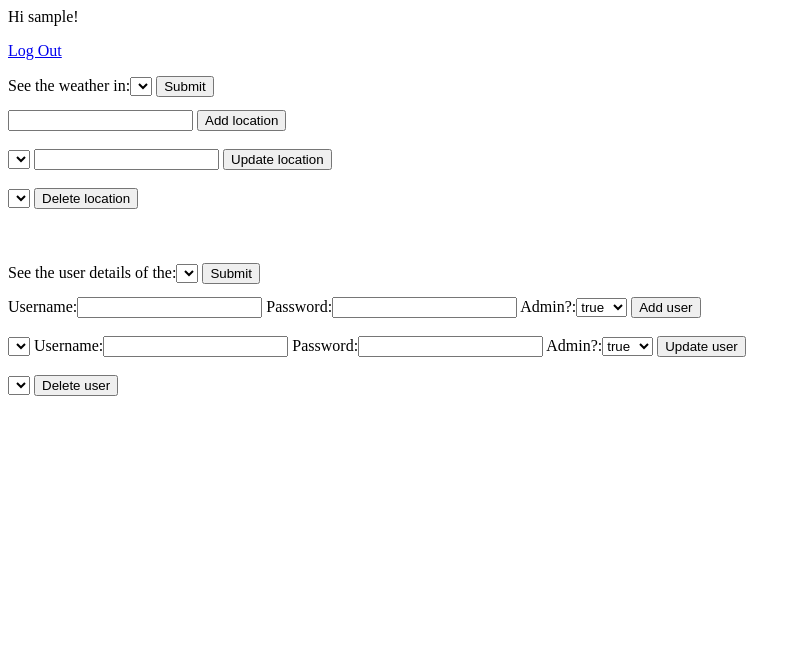
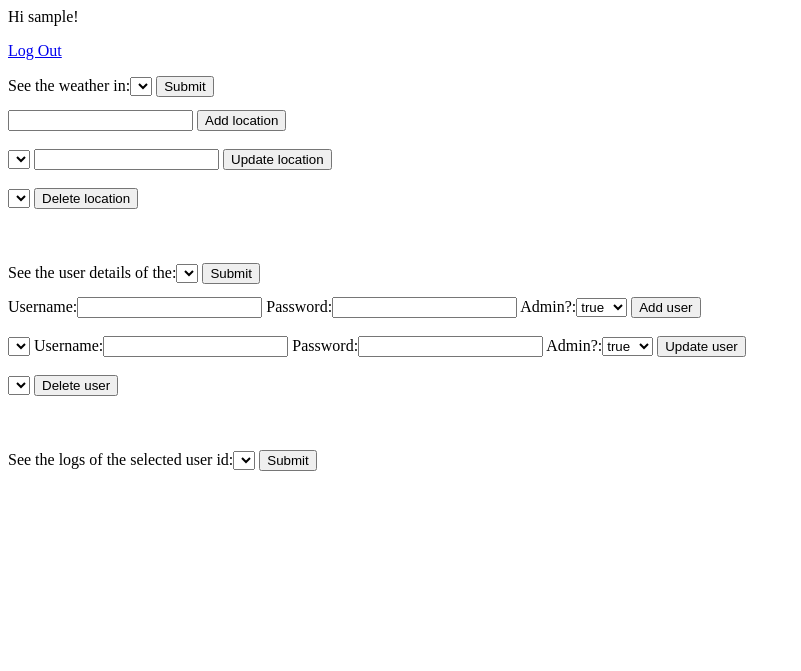
Before and after one commit to salihkilicoglu/weather_app, a Django app: page / in a window 1280 px wide. Shown: the top 671 px of the page, without its empty margins (0-801 px from the left). Run offline with Django 4.2, Linux system fonts and the light colour scheme; a user stored in the database is signed in; tables that the repository leaves empty hold one stand-in row (values such as "Sample post"); lists and menus that the app fills with data are empty.

Commit message:
when weather button fails query_success=false

```diff
--- a/backend/weather/models.py
+++ b/backend/weather/models.py
@@ -14,6 +14,6 @@ class Log(models.Model):
     query_date = models.DateTimeField(default=datetime.now)
     location_id = models.ForeignKey(Locations, to_field='city',null=True, on_delete=models.SET_NULL)
     ip_address = models.GenericIPAddressField(blank=True, null=True)
-    query_result = models.JSONField()
+    query_result = models.JSONField(null=True)
     query_time = models.FloatField()
     query_success = models.BooleanField(default=False)
--- a/backend/weather/views.py
+++ b/backend/weather/views.py
@@ -77,7 +77,6 @@ log_create_view = LogCreateAPIView.as_view()
 # Users
 class UserListAPIView(
     LoginRequiredMixin,
-    IsAdminUserMixin,
     generics.ListAPIView):
     serializer_class = UserSerializer
     queryset = User.objects.all()
--- a/frontend/static/js/app.js
+++ b/frontend/static/js/app.js
@@ -45,6 +45,14 @@ if(data){
   $('document').body.append('selectoptions');
 }
 }))
+
+$(document).on('load', $.getJSON( "api/weather/users/", function(data) {
+  if(data){
+    $('#users_log').append(data.map(selectbox => `<option>${selectbox.id}</option>`))
+  } else{
+    $('document').body.append('selectoptions');
+  }
+  }))
 
 
 const csrftoken = document.querySelector('[name=csrfmiddlewaretoken]').value;
@@ -176,16 +184,12 @@ $(document).ready(function(){
     var startTime = performance.now();
     window.selectedVal = $("#locations option:selected").val();
     $.getJSON(`https://api.openweathermap.org/data/2.5/weather?appid=02a69e2a05969cc2aa72d672bfe47a3d&units=metric&lang=tr&q=${window.selectedVal}`, function(data) {
-      if(data){
+      var myjson = data;
       document.getElementById("weather_json").textContent = JSON.stringify(data, undefined, 2);
       var query_success = true;
-      var myjson = data;
       var endTime = performance.now();
       var query_time = endTime - startTime;
-      }
-      else{
-      var query_success = false;
-      }
+
       $.ajax({
         type: 'POST',
         url: "api/weather/logs/create/",
@@ -198,11 +202,29 @@ $(document).ready(function(){
         },
         dataType: "json",
         contentType: "application/json"
-      });
+      })
+    })
+    .fail(function() {
+      var query_success = false;
+      var query_time = 0;
+      var myjson = null;
+      $.ajax({
+        type: 'POST',
+        url: "api/weather/logs/create/",
+        data: JSON.stringify({location_id: window.selectedVal, query_result: myjson, query_time: query_time, query_success: query_success}),
+        headers: {
+          'X-CSRFToken': csrftoken,
+          "Accept": "application/json"},
+        error: function(err) {
+          console.log(err); // console'a değil ekrana yazacak
+        },
+        dataType: "json",
+        contentType: "application/json"
+      })
     })
   })
 
-  // option select on change show user details
+  // option select on click show user details
   $("#user_button").on("click", function(){
     var selectedUser = $("#users option:selected").val();
     $.getJSON(`api/weather/users/${selectedUser}`, function(data) {
@@ -210,4 +232,18 @@ $(document).ready(function(){
     })
   })
 
+    // weather_button on click show weather
+    $("#user_log_post_button").on("click", function(){
+      window.selectedValLog = $("#users_log option:selected").val();
+      $.getJSON(`api/weather/logs/?user_id=${window.selectedValLog}`, function(data) {
+        if(data){
+        document.getElementById("logs_json").textContent = JSON.stringify(data, undefined, 2);
+        }
+        else{
+        return false
+        }
+
+      })
+    })
+
 })
--- a/frontend/templates/home.html
+++ b/frontend/templates/home.html
@@ -43,6 +43,10 @@
   <select id="users_delete"></select>
   <button id="user_delete_button">Delete user</button>
   {% endif %}
+  <br><br><br><br>
+  See the logs of the selected user id:<select id="users_log"></select>
+  <button id="user_log_post_button">Submit</button>
+  <pre id="logs_json"></pre>
 </body>
 <script
 src="https://code.jquery.com/jquery-3.6.0.min.js"
```
Also changed, not shown: backend/weather/migrations/0002_alter_log_query_result.py (added).
